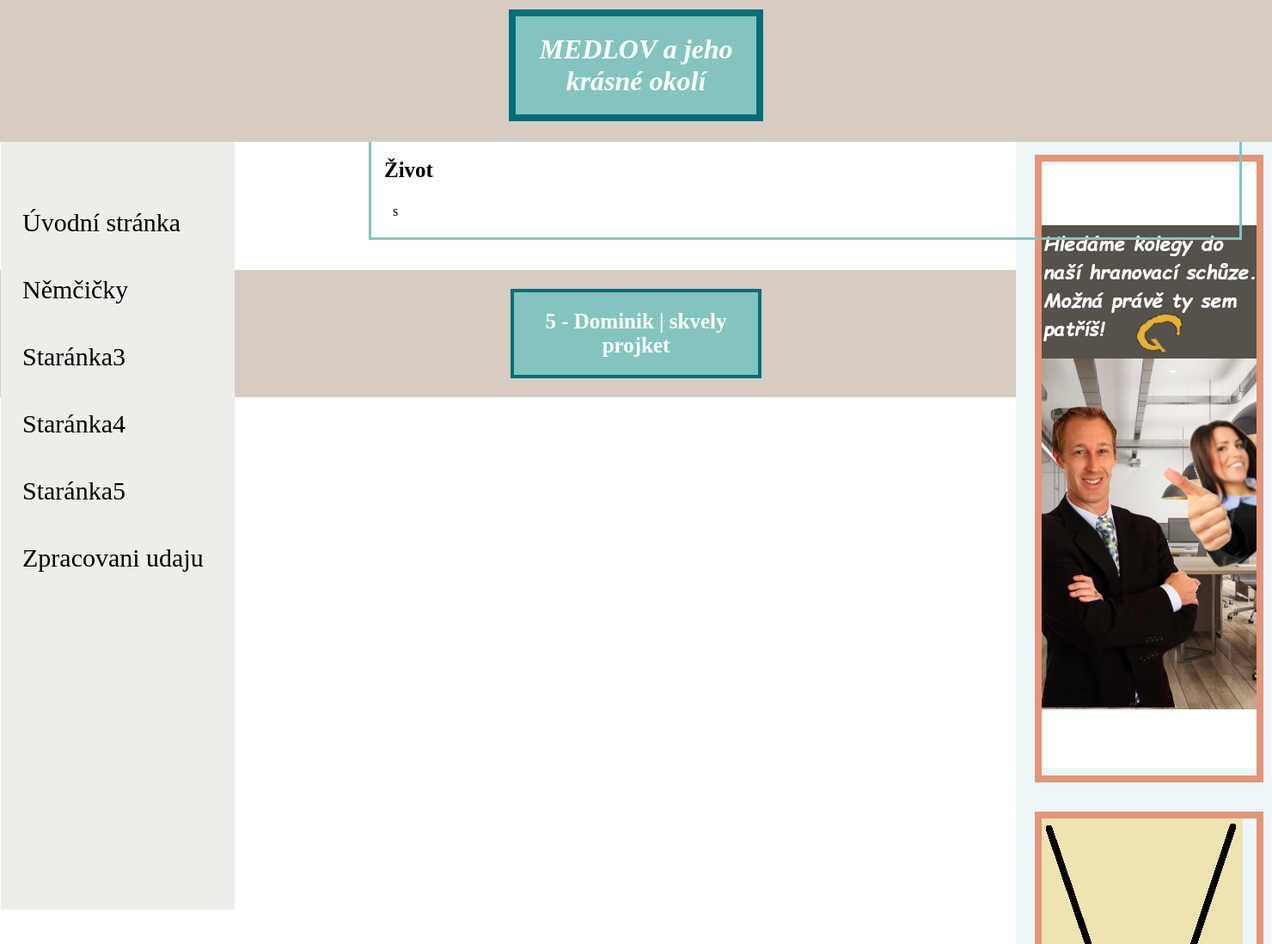
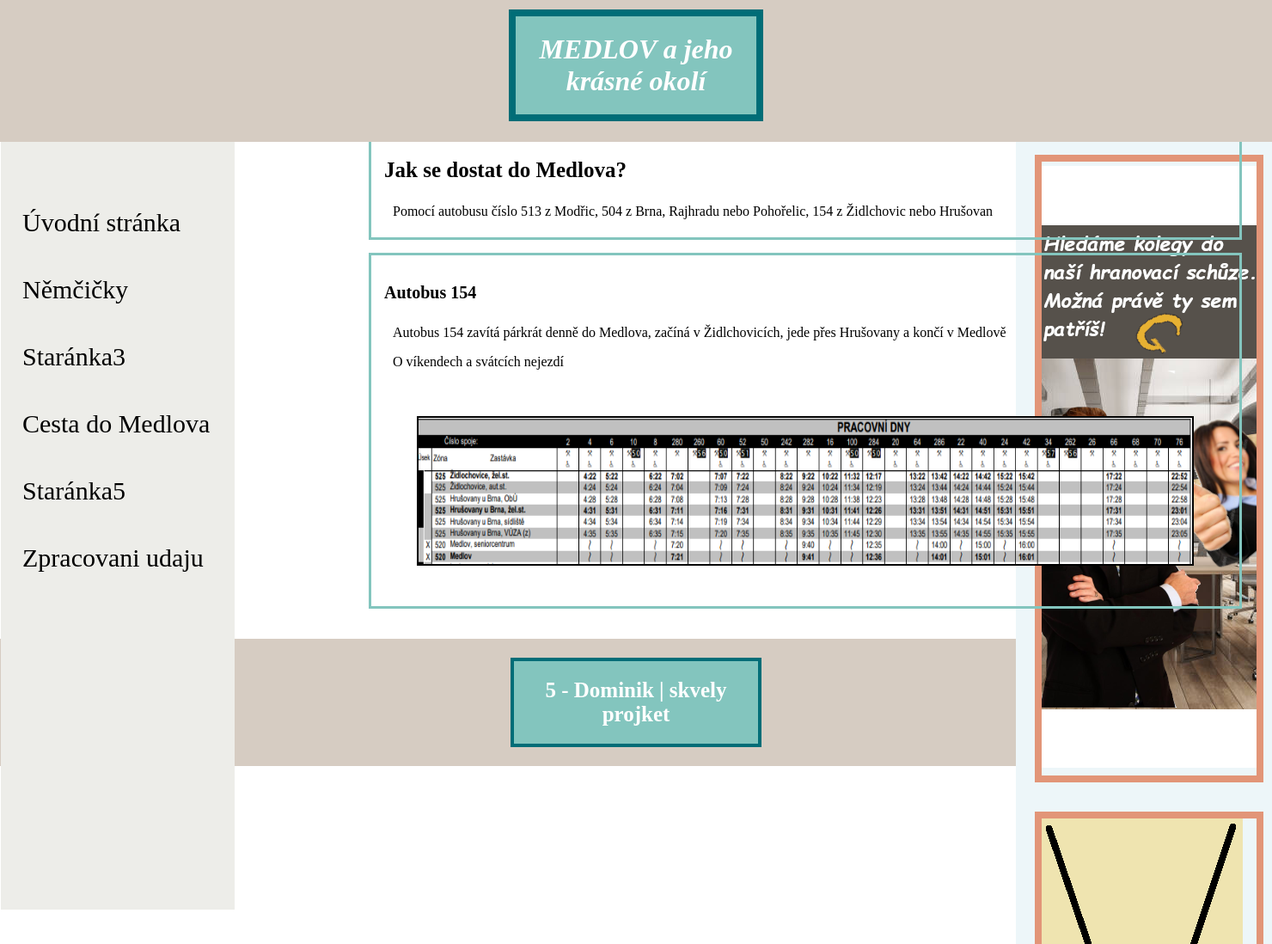
Before and after one commit to Fas1kD/Muj-vlastni-projekt, a PHP site: page /podstranka2.php in a window 1480 px wide. Shown: the top 1098 px of the page at 86% size. Run offline with PHP 8.4, Linux system fonts and the light colour scheme.

Commit message:
Cesta Medlov
Přidání jízdního řádu a podstránky Cesta do Medlova

```diff
--- a/index.php
+++ b/index.php
@@ -3,6 +3,7 @@
         <head>
             <link rel="stylesheet" href=".css/styles.css">
             <meta charset="UTF - 8">
+            <link rel="icon" type="image/x-icon" href="data/img/logo-medlov1.png">
             <title>Projekt muj</title>
 
 
--- a/podstranka2.php
+++ b/podstranka2.php
@@ -3,7 +3,7 @@
     <head>
         <link rel="stylesheet" href=".css/styles.css">
         <meta charset="UTF - 8">
-        <title>ahoj</title>
+        <title>Medlov-cesta</title>
     </head>
 
     <body style="background-color: white;">
@@ -44,9 +44,19 @@
 
 
                 <div class="text1">
-                    <h3>Život</h3>
-                    <p>s</p>
+                    <h3>Jak se dostat do Medlova?</h3>
+                    <p>Pomocí autobusu číslo 513 z Modřic, 504 z Brna, Rajhradu nebo Pohořelic, 154 z Židlchovic nebo Hrušovan</p>
                 </div>
+
+                <div class="text1">
+                    <h4>Autobus 154</h4>
+                    <p>Autobus 154 zavítá párkrát denně do Medlova, začíná v Židlchovicích, jede přes Hrušovany a končí v Medlově</p>
+                    <p>O víkendech a svátcích nejezdí</p>
+                    <img class="img2" src="data/img/154..png" alt="MedlovPoloha1" width="900" height="170">
+                    <br>
+                </div>
+
+
 
                 </div>
 
--- a/templates/odkazy.php
+++ b/templates/odkazy.php
@@ -15,10 +15,10 @@
         <a href="nemcicky.php">Němčičky</a>
         <br>
         <br>
-        <a href="podstranka2.php">Staránka3</a>
+        <a href="podstranka3.php">Staránka3</a>
         <br>
         <br>
-        <a href="podstranka3.php">Staránka4</a>
+        <a href="podstranka2.php">Cesta do Medlova</a>
         <br>
         <br>
         <a href="data/documents/zpracovani.html">Staránka5</a>
```
Also changed, not shown: data/img/154..png (added).
